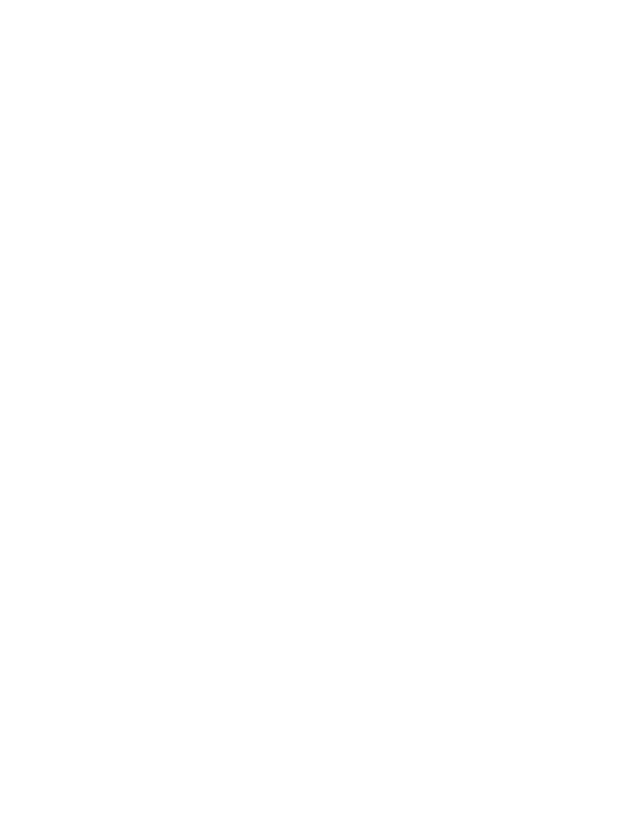
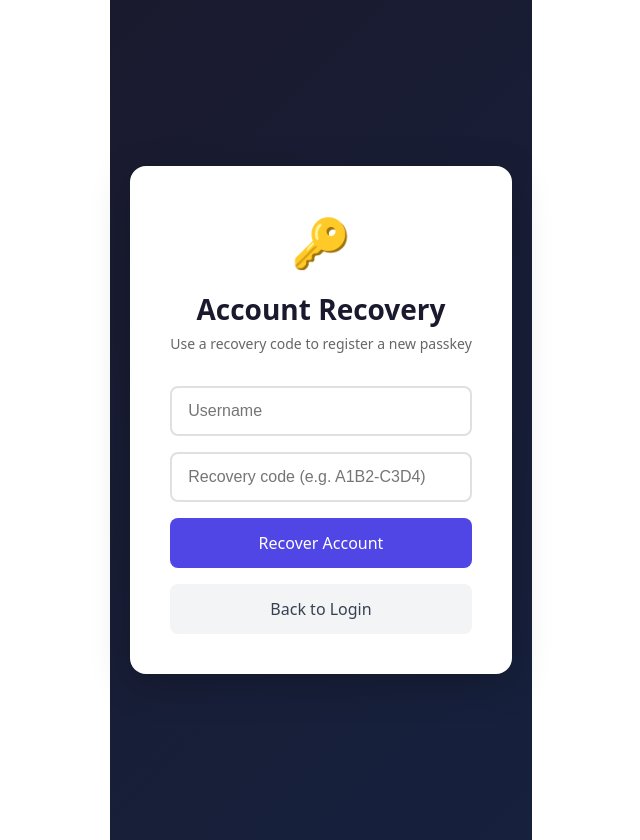
Before and after one commit to stephenp0320/passwordless-auth-system, a React app in the folder frontend/: page /recover in a window 1280 px wide. Before the commit this address had no page. Shown: the whole page, without its empty margins (319-959 px from the left). Before the commit the page ends 800 px from the top, so only its background shows below. Built offline with nearby package versions, Linux system fonts and the light colour scheme; the HTML template or start-up script is replaced by a standard one.

Commit message:
feat: Add recovery page + recovery link and set up routes

```diff
--- a/frontend/src/App.tsx
+++ b/frontend/src/App.tsx
@@ -174,7 +174,9 @@ function App() {
         <div className="icon">🔐</div>
         <h1>Passwordless Auth</h1>
         <p className="subtitle">Secure authentication using passkeys</p>
-
+        <p className="recovery-link">
+          Lost your device? <a href="/recover">Recover account</a>
+        </p>
         <div className="form">
           <input
             type="text"
--- a/frontend/src/Recovery.tsx
+++ b/frontend/src/Recovery.tsx
@@ -0,0 +1,104 @@
+import { startRegistration } from "@simplewebauthn/browser";
+import { useState } from 'react';
+import { useNavigate } from 'react-router-dom';
+import './App.css';
+
+function Recovery() {
+  const [username, setUsername] = useState("");
+  const [recoveryCode, setRecoveryCode] = useState("");
+  const [status, setStatus] = useState<{ message: string; type: 'success' | 'error' | '' }>({ message: '', type: '' });
+  const [isLoading, setIsLoading] = useState(false);
+  const navigate = useNavigate();
+
+  const recoverAccount = async () => {
+    if (!username.trim() || !recoveryCode.trim()) {
+      setStatus({ message: 'Please enter username and recovery code', type: 'error' });
+      return;
+    }
+
+    setIsLoading(true);
+    setStatus({ message: '', type: '' });
+
+    try {
+      // code verification
+      const response = await fetch("http://localhost:5001/recover", {
+        method: "POST",
+        headers: { "Content-Type": "application/json" },
+        body: JSON.stringify({ username, recovery_code: recoveryCode }),
+      });
+
+      const result = await response.json();
+
+      if (!response.ok) {
+        throw new Error(result.error || 'Recovery failed');
+      }
+
+      // passkey registration
+      const credentials = await startRegistration(result.options.publicKey);
+
+      // completed registration
+      await fetch("http://localhost:5001/register/finish", {
+        method: "POST",
+        headers: { "Content-Type": "application/json" },
+        body: JSON.stringify({ username, credential: credentials }),
+      });
+
+      setStatus({
+        message: `Recovery successful! You have ${result.codes_remaining} recovery codes left.`,
+        type: 'success'
+      });
+
+      // Redirect to login after 2 seconds
+      setTimeout(() => navigate('/'), 2000);
+    } catch (error: unknown) {
+      console.error(error);
+      const errorMessage = error instanceof Error ? error.message : 'Recovery failed';
+      setStatus({ message: errorMessage, type: 'error' });
+    } finally {
+      setIsLoading(false);
+    }
+  };
+
+  return (
+    <div className="container">
+      <div className="card">
+        <div className="icon">🔑</div>
+        <h1>Account Recovery</h1>
+        <p className="subtitle">Use a recovery code to register a new passkey</p>
+
+        <div className="form">
+          <input
+            type="text"
+            placeholder="Username"
+            value={username}
+            onChange={(e) => setUsername(e.target.value)}
+            disabled={isLoading}
+          />
+          <input
+            type="text"
+            placeholder="Recovery code (e.g. A1B2-C3D4)"
+            value={recoveryCode}
+            onChange={(e) => setRecoveryCode(e.target.value.toUpperCase())}
+            disabled={isLoading}
+          />
+
+          <button onClick={recoverAccount} disabled={isLoading} className="btn-primary">
+            {isLoading ? 'Please wait...' : 'Recover Account'}
+          </button>
+
+          <button onClick={() => navigate('/')} className="btn-secondary">
+            Back to Login
+          </button>
+        </div>
+
+        {status.message && (
+          <div className={`status ${status.type}`}>
+            {status.message}
+          </div>
+        )}
+      </div>
+    </div>
+  );
+}
+
+export default Recovery;
--- a/frontend/src/main.tsx
+++ b/frontend/src/main.tsx
@@ -5,7 +5,7 @@ import './index.css'
 import App from './App.tsx'
 import Admin from './Admin_dashboard.tsx'
 import PasskeyManager from './PasskeyManager.tsx'
-
+import Recovery from './Recovery.tsx'
 // admin screen route
 createRoot(document.getElementById('root')!).render(
   <StrictMode>
@@ -14,6 +14,7 @@ createRoot(document.getElementById('root')!).render(
         <Route path="/" element={<App />} />
         <Route path="/admin" element={<Admin />} />
         <Route path="/passkeys" element={<PasskeyManager username="stephenp0320" />} />
+        <Route path="/recover" element={<Recovery />} />
       </Routes>
     </BrowserRouter>
   </StrictMode>,
```
